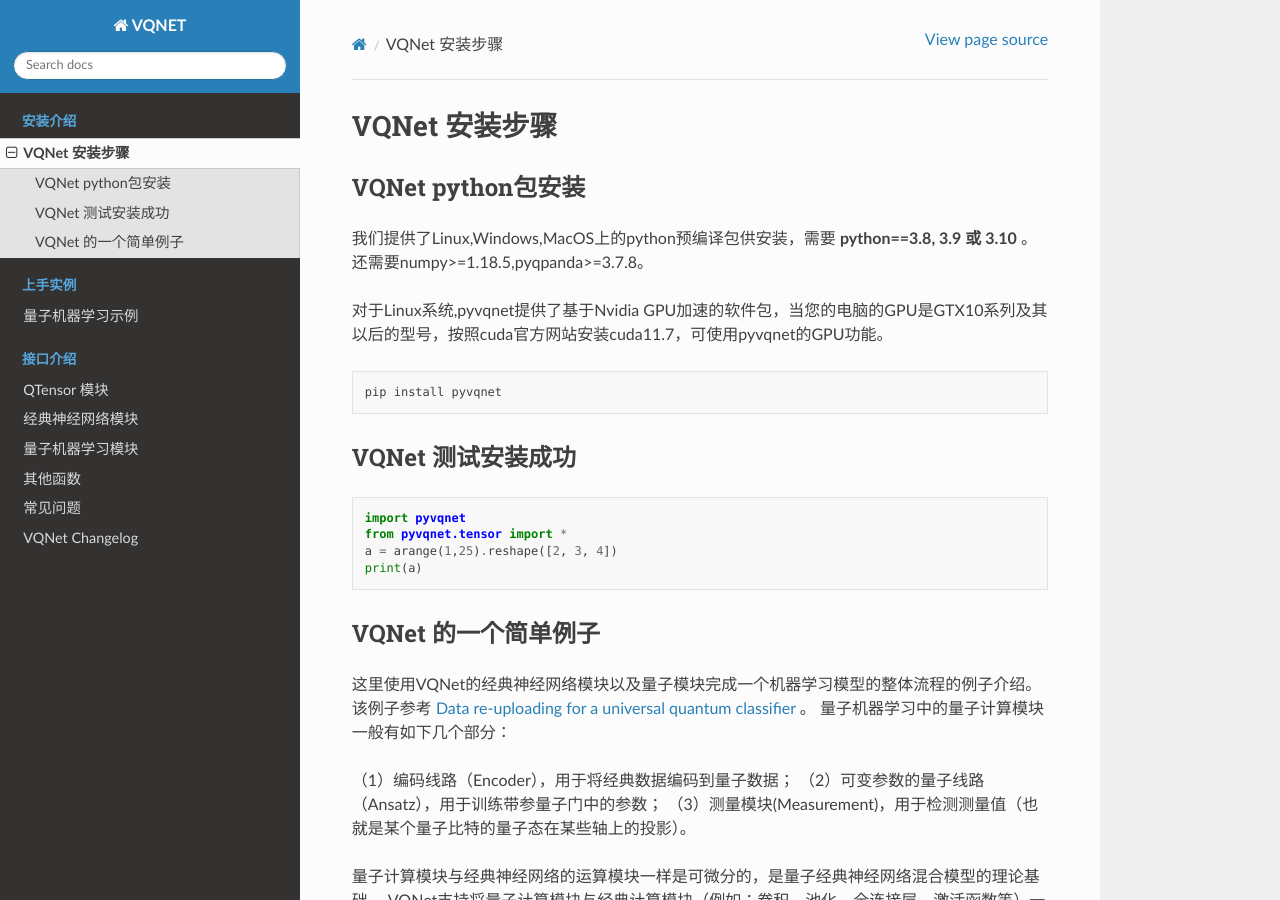
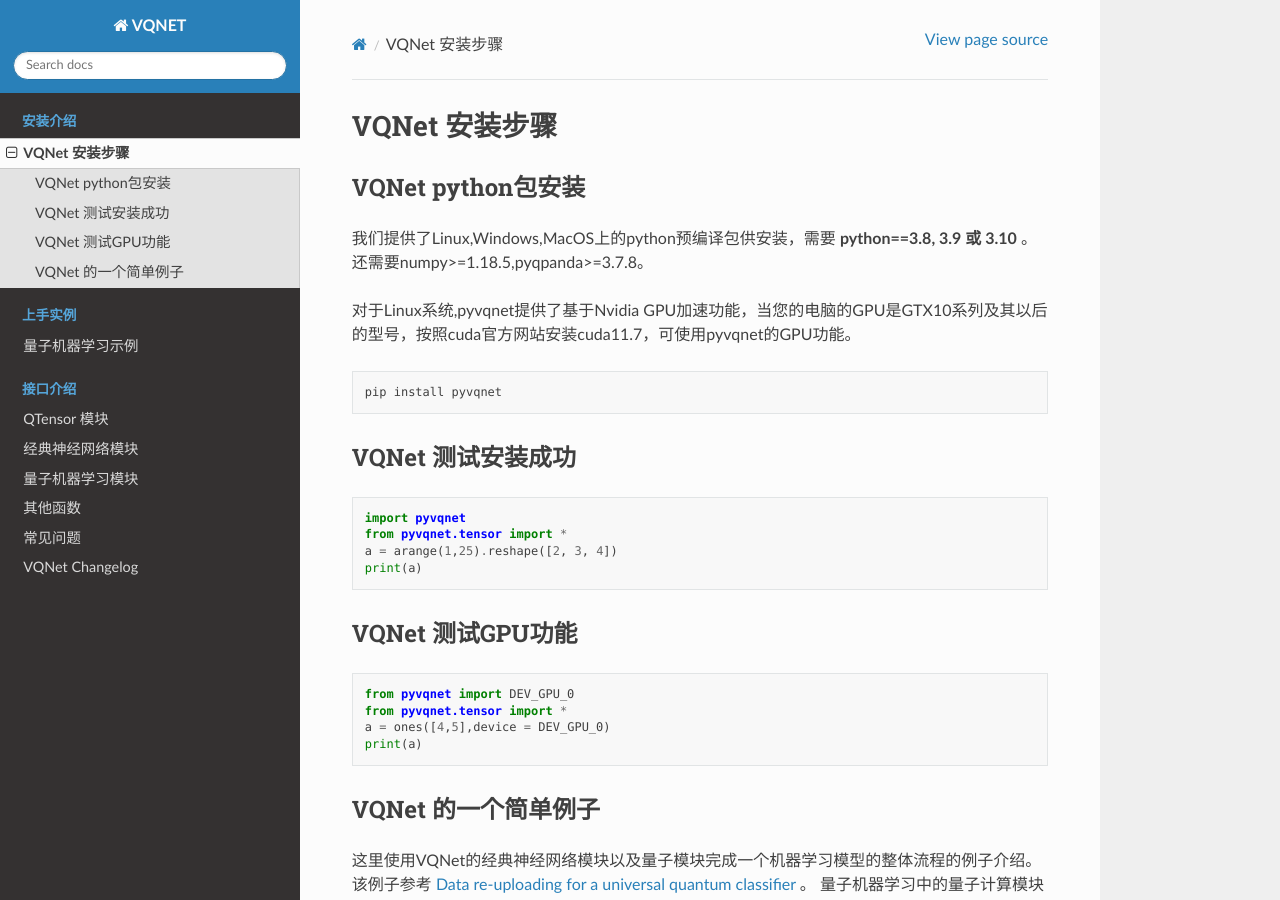
Before and after one commit to OriginQ/VQNET2.0-tutorial, a Sphinx documentation site: the page built from source/rst/install.rst, in a window 1280 px wide and 900 px high. Built offline with Sphinx 7.4.7 and the Read the Docs theme 2.0.0, drawn with Linux system fonts in a browser that asks for light colours.

Commit message:
[ref] add some gpu doc

```diff
--- a/source/rst/CHANGELOG.rst
+++ b/source/rst/CHANGELOG.rst
@@ -7,7 +7,8 @@
 
 Added
 ===========
-- 增加了现有接口支持complex128、complex64、double、float、uint8、int8、bool、int16、int32、int64等类型计算（Linux下GPU,cuda11.7）。
+- 增加了现有接口支持complex128、complex64、double、float、uint8、int8、bool、int16、int32、int64等类型计算。
+- Linux版本支持gpu下的计算,需要cuda11.7版本cudatoolkit以及nvidia驱动。
 - 基于vqc的基础逻辑门：Hadamard、CNOT、I、RX、RY、PauliZ、PauliX、PauliY、S、RZ、RXX、RYY、RZZ、RZX、X1、Y1、Z1、U1、U2、U3、T、SWAP、P、TOFFOLI、CZ、CR。
 - 基于vqc的组合量子线路：VQC_HardwareEfficientAnsatz、VQC_BasicEntanglerTemplate、VQC_StronglyEntanglingTemplate、VQC_QuantumEmbedding、VQC_RotCircuit、VQC_CRotCircuit、VQC_CSWAPcircuit、VQC_Controlled_Hadamard、VQC_CCZ、VQC_FermionicSingleExcitation、VQC_FermionicDoubleExcitation、VQC_UCCSD、VQC_QuantumPoolingCircuit、VQC_BasisEmbedding、VQC_AngleEmbedding、VQC_AmplitudeEmbedding、VQC_IQPEmbedding。
 - 基于vqc的测量方法：VQC_Purity、VQC_VarMeasure、VQC_DensityMatrixFromQstate、Probability、MeasureAll。
--- a/source/rst/install.rst
+++ b/source/rst/install.rst
@@ -6,7 +6,7 @@
 
 我们提供了Linux,Windows,MacOS上的python预编译包供安装，需要 **python==3.8, 3.9 或 3.10** 。还需要numpy>=1.18.5,pyqpanda>=3.7.8。
 
-对于Linux系统,pyvqnet提供了基于Nvidia GPU加速的软件包，当您的电脑的GPU是GTX10系列及其以后的型号，按照cuda官方网站安装cuda11.7，可使用pyvqnet的GPU功能。
+对于Linux系统,pyvqnet提供了基于Nvidia GPU加速功能，当您的电脑的GPU是GTX10系列及其以后的型号，按照cuda官方网站安装cuda11.7，可使用pyvqnet的GPU功能。
 
 
 .. code-block::
@@ -21,6 +21,16 @@
     import pyvqnet
     from pyvqnet.tensor import *
     a = arange(1,25).reshape([2, 3, 4])
+    print(a)
+
+VQNet 测试GPU功能
+----------------------------------
+
+.. code-block::
+
+    from pyvqnet import DEV_GPU_0
+    from pyvqnet.tensor import *
+    a = ones([4,5],device = DEV_GPU_0)
     print(a)
 
 VQNet 的一个简单例子
```
